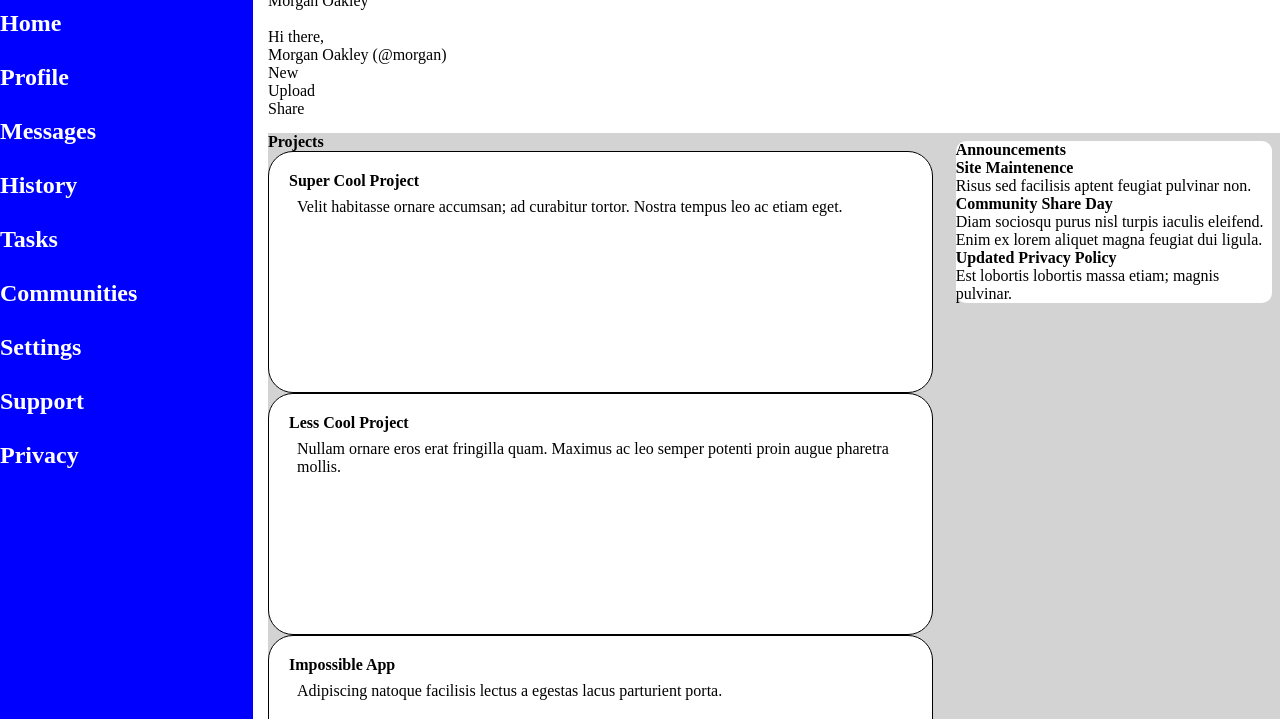
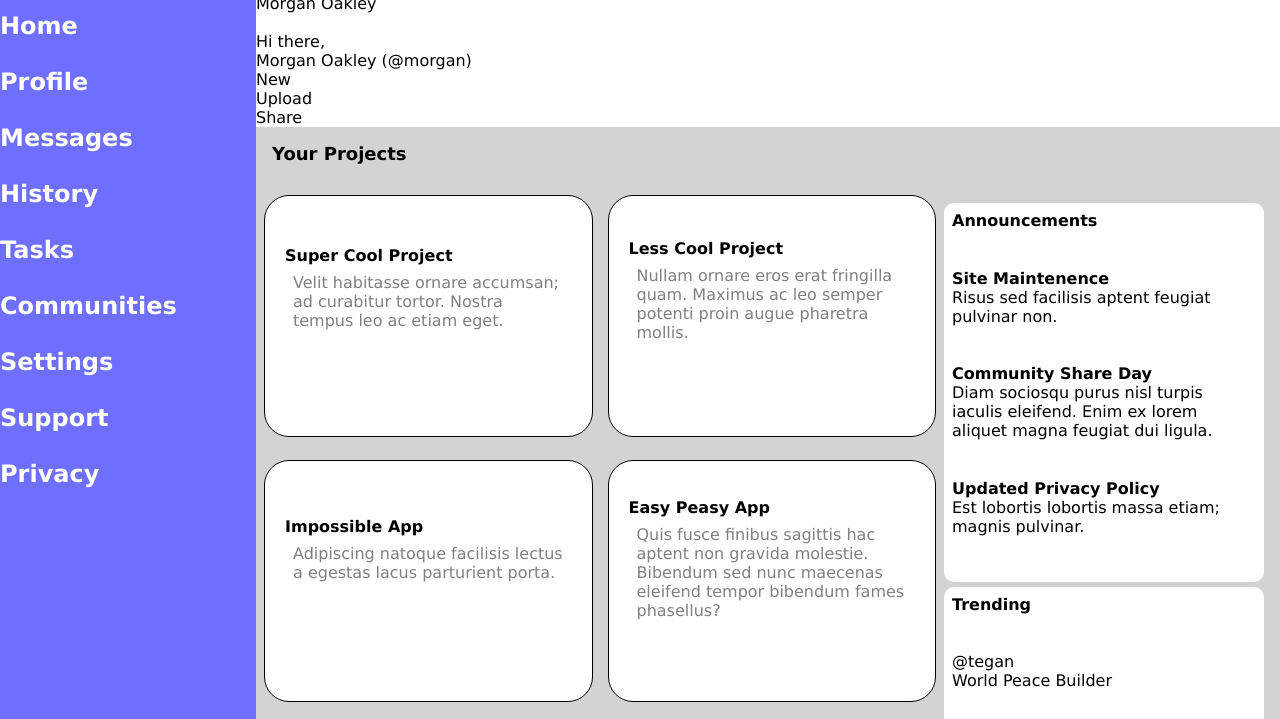
Before and after one commit to jackfine01/admin-dashboard, a plain HTML site: page index.html in a window 1280 px wide. Shown: the part 44-763 px from the top of the page. Drawn offline with Linux system fonts and the light colour scheme.

Commit message:
replaced flexbox areas with grid areas.

```diff
--- a/index.html
+++ b/index.html
@@ -103,8 +103,8 @@
     </div>
 
     <div class="main">
+        <div class="projTitleHeader">Your Projects</div>
         <div class="projects">
-            <div class="projTitle">Projects</div>
             <div class="projCard">
                 <div class="projTitle">Super Cool Project</div>
                 <div class="projArea">Velit habitasse ornare accumsan; ad curabitur tortor. Nostra tempus leo ac etiam eget.</div>
--- a/style.css
+++ b/style.css
@@ -1,16 +1,16 @@
 html,body{
     margin:0;
+    font-family: Verdana, Geneva, Tahoma, sans-serif;
 }
 .content{
     display:grid;
-    grid-template-columns: .2fr .8fr;
-    grid-template-rows: .15fr .85fr;
-    gap: 15px;
+    grid-template-columns: 1fr 4fr;
+    grid-template-rows: 1fr 5fr;
 }
 
 .dashboard{
     grid-area: 1 / 1 / 3 / 1;
-    background-color: blue;
+    background-color: rgb(110, 110, 255);
     color: white;
     font-weight: bold;
     font-size: 24px;
@@ -26,14 +26,19 @@ html,body{
     display: grid;
     grid-template-columns: 2fr 1fr;
     background-color: lightgrey;
-    gap: 15px;
+    padding: 8px;
+}
+
+.projTitleHeader{
+    padding: 8px;
+    font-size: 18px;
+    font-weight: bold;
+    grid-area:1 / 1 / 1 / 1 ;
 }
 
 .projCard{
     height: 200px;
-    display: flex;
-    flex-direction: column;
-    flex-wrap: wrap;
+    display: grid;
     background-color: white;
     border-radius: 25px;
     border: 1px solid black;
@@ -45,19 +50,35 @@ html,body{
 .projTitle, .leftSideCardTitle, .leftSideCardTitle{
     font-weight: bold;
 }
+.projTitle{
+    align-self: end;
+}
+.projArea{
+    color: grey;
+}
+.projects{
+    display: grid;
+    grid-template-columns: repeat(2, minmax(250px,1fr));
+    gap: 15px;
+    grid-area: 2 / 1 / 2 / 1;
+}
+
 
 .leftSideBar{
-    display: flex;
-    flex-direction: column;
-    align-content: space-between;
-    justify-content: space-between;
+    display: grid;
+    grid-template-columns: 1fr;
+    grid-template-rows: 1fr 1fr;
+    gap: 5px;
     padding: 8px;
+    grid-area: 2 / 2 / 2 / 2;
 }
 
 
 .leftSideBarArea{
     background-color: white;
     border-radius: 10px;
+    display: grid;
+    padding: 8px;
 }
 .profile{
     display: flex;
```
